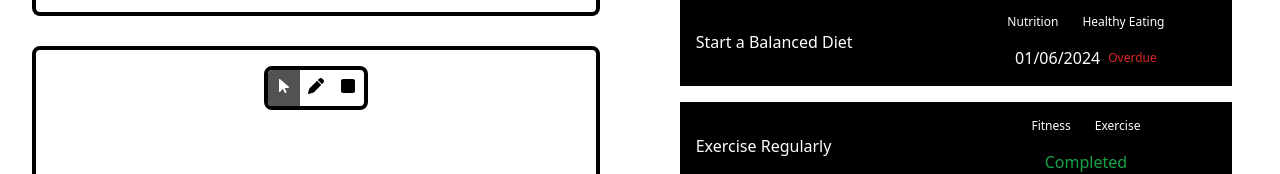
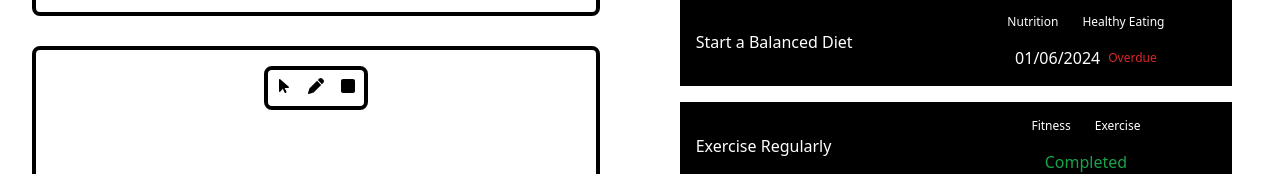
Before and after one commit to TKPending/Kuvitus, a Next.js app: page /goal/1 in a window 1280 px wide. Shown: the part 194-368 px from the top of the page. Built offline with nearby package versions, Linux system fonts and the light colour scheme.

Commit message:
Moving Elements V1

```diff
--- a/src/app/components/custom/progression/ProgressionComponent.tsx
+++ b/src/app/components/custom/progression/ProgressionComponent.tsx
@@ -17,7 +17,8 @@ const ProgressionComponent = ({ subGoals }: Props) => {
       }
     });
 
-    return (completedSubGoals / subGoalAmount) * 100;
+    const progression: number = (completedSubGoals / subGoalAmount) * 100;
+    return parseFloat(progression.toFixed(2));
   };
 
   const percentage: number = calculateProgression();
--- a/src/app/drawing/DrawingCanvas.tsx
+++ b/src/app/drawing/DrawingCanvas.tsx
@@ -6,13 +6,15 @@ import { getCanvasDimension } from "./util/getCanvasDimension";
 import { createElement } from "./util/createElement";
 import CanvasToolBarComponent from "./component/CanvasToolBarComponent";
 import { DrawingType } from "@/app/types/DrawingType";
-import { setDrawingElements, updateDrawingElements } from "../redux/slices/goal/goalSlice";
+import { setDrawingElements, updateDrawingElements } from "@/app/redux/slices/goal/goalSlice";
+import { selectElement } from "./util/selectElement";
 
 const DrawingCanvas = () => {
   const dispatch = useDispatch();
   const elements: DrawingType[] = useSelector((state: RootState) => state.goal.drawingElements);
-  const [isDrawing, setIsDrawing] = useState<boolean>(false);
-  const [elementType, setElementType] = useState<string>("pointer");
+  const [tool, setTool] = useState<string>("none");
+  const [action, setAction] = useState<string>("none");
+  const [selectedElement, setSelectedElement] = useState<DrawingType | null>(null);
 
   useLayoutEffect(() => {
     const canvas = document.getElementById("canvas") as HTMLCanvasElement;
@@ -25,41 +27,62 @@ const DrawingCanvas = () => {
   }, [elements]);
 
   const handleMouseDown = (e: React.MouseEvent) => {
-    if (elementType === "pointer") {
-        return;
-    };
-    setIsDrawing(true);
-
     const { canvasX, canvasY } = getCanvasDimension(e);
 
-    const element = createElement( canvasX, canvasY, canvasX, canvasY, elementType);
+    if (tool === "selection") {
+      const element = selectElement(canvasX, canvasY, elements);
+      if (element) {
+        const offsetX = canvasX - element.x1;
+        const offsetY = canvasY - element.y1;
+        setSelectedElement({...element, x1: canvasX - offsetX , y1: canvasY - offsetY});
+        setAction("moving");
+      }
+    } else {
+      const id: number = elements.length;
+      const element = createElement(id, canvasX, canvasY, canvasX, canvasY, tool);
+
+      setAction("drawing");
       dispatch(setDrawingElements(element));
+    }
   };
 
   const handleMouseMove = (e: React.MouseEvent) => {
-    if (!isDrawing) return;
-
     const { canvasX, canvasY } = getCanvasDimension(e);
 
+    if (action === "drawing") {
       const currentDrawingIndex: number = elements.length - 1;
       const { x1, y1 } = elements[currentDrawingIndex];
-    const updatedElement = createElement(x1, y1, canvasX, canvasY, elementType);
+      const updatedElement = createElement(currentDrawingIndex, x1, y1, canvasX, canvasY, tool);
 
       dispatch(updateDrawingElements(updatedElement));
+    } else if (action === "moving" && selectedElement) {
+      const { x1, y1, x2, y2 } = selectedElement;
+
+      const width: number = x2 - x1;
+      const height: number = y2 - y1;
+
+      const updatedElement: DrawingType = {
+        ...selectedElement,
+        x2: x1 + width,
+        y2: x2 + height,
+      };
+
+      dispatch(updateDrawingElements(updatedElement));
+    }
   };
 
   const handleMouseUp = () => {
-    setIsDrawing(false);
+    setAction("none");
+    setSelectedElement(null);
   };
 
   const handleElementChange = (element: string) => {
-    setElementType(element);
+    setTool(element);
   };
 
   return (
     <div className="flex flex-col items-center justify-center relative h-full w-full border-4 rounded-lg border-black">
-        <CanvasToolBarComponent elementType={elementType} onClick={handleElementChange} />
-
+      <CanvasToolBarComponent tool={tool} onClick={handleElementChange} />
       <canvas
         id="canvas"
         onMouseDown={handleMouseDown}
--- a/src/app/drawing/component/CanvasToolBarComponent.tsx
+++ b/src/app/drawing/component/CanvasToolBarComponent.tsx
@@ -7,13 +7,13 @@ import {
 import { DrawingElementsType } from "@/app/types/DrawingElementType";
 
 type Props = {
-  elementType: string;
+  tool: string;
   onClick: (element: string) => void;
 };
 
-const CanvasToolBarComponent = ({ elementType, onClick }: Props) => {
+const CanvasToolBarComponent = ({ tool, onClick }: Props) => {
   const elementOptions: DrawingElementsType[] = [
-    { type: "pointer", icon: faArrowPointer },
+    { type: "selection", icon: faArrowPointer },
     { type: "line", icon: faPen },
     { type: "rectangle", icon: faSquare },
   ];
@@ -24,7 +24,7 @@ const CanvasToolBarComponent = ({ elementType, onClick }: Props) => {
         <div
           key={index}
           className={`${
-            element.type === elementType && "bg-neutral-600 text-white"
+            element.type === tool && "bg-neutral-600 text-white"
           }  hover:bg-black hover:text-white transition duration-200 cursor-pointer`}
         >
           <FontAwesomeIcon
--- a/src/app/drawing/util/createElement.ts
+++ b/src/app/drawing/util/createElement.ts
@@ -4,6 +4,7 @@ import { RoughGenerator } from "roughjs/bin/generator";
 const generator: RoughGenerator = rough.generator();
 
 export const createElement = (
+  id: number,
   x1: number,
   y1: number,
   x2: number,
@@ -19,5 +20,5 @@ export const createElement = (
       ? generator.line(x1, y1, x2, y2)
       : generator.rectangle(x1, y1, x2 - x1, y2 - y1);
 
-  return { x1, y1, x2, y2, roughElement };
+  return { id,  x1, y1, x2, y2, roughElement };
 };
--- /dev/null
+++ b/src/app/drawing/util/selectElement.ts
@@ -0,0 +1,33 @@
+import { DrawingType } from "@/app/types/DrawingType";
+
+const distance = (a: { x: number; y: number }, b: { x: number; y: number }) => {
+  return Math.sqrt(Math.pow(a.x - b.x, 2) + Math.pow(a.y - b.y, 2));
+};
+
+export const selectElement = (
+  canvasX: number,
+  canvasY: number,
+  elements: DrawingType[]
+) => {
+  return elements.find((element) => {
+    const shape: string = element.roughElement.shape;
+
+    if (shape === "rectangle") {
+      const minX = Math.min(element.x1, element.x2);
+      const maxX = Math.max(element.x1, element.x2);
+      const minY = Math.min(element.y1, element.y2);
+      const maxY = Math.max(element.y1, element.y2);
+
+      return (
+        canvasX > minX && canvasX <= maxX && canvasY > minY && canvasY <= maxY
+      );
+    } else {
+      const a = { x: element.x1, y: element.y1 };
+      const b = { x: element.x2, y: element.y2 };
+      const c = { x: canvasX, y: canvasY };
+      const offset = distance(a, b) - (distance(a, c) + distance(b, c));
+
+      return Math.abs(offset) < 1;
+    }
+  });
+};
--- a/src/app/redux/slices/goal/drawingReducer.ts
+++ b/src/app/redux/slices/goal/drawingReducer.ts
@@ -1,21 +1,19 @@
 import { PayloadAction } from "@reduxjs/toolkit";
 import { GoalType } from "@/app/types/GoalType";
 import { DrawingType } from "@/app/types/DrawingType";
+import { serializeDrawingElement } from "@/app/util/serializeDrawingElement";
 
 export const addDrawingElementReducer = (
   state: GoalType,
   action: PayloadAction<DrawingType>
 ) => {
-  state.drawingElements.push(action.payload);
+  state.drawingElements.push(serializeDrawingElement(action.payload));
 };
 
 export const updateDrawingElementReducer = (
   state: GoalType,
   action: PayloadAction<DrawingType>
 ) => {
-  const index: number = state.drawingElements.length - 1;
-  const drawingElementsCopy: DrawingType[] = [...state.drawingElements];
-  drawingElementsCopy[index] = action.payload;
-
-  state.drawingElements = drawingElementsCopy;
+  const index = action.payload.id;
+  state.drawingElements[index] = serializeDrawingElement(action.payload);
 };
--- a/src/app/types/DrawingType.ts
+++ b/src/app/types/DrawingType.ts
@@ -1,9 +1,10 @@
 import { Drawable } from "roughjs/bin/core";
 
 export interface DrawingType {
+  id: number,
   roughElement: Drawable,
   x1: number;
+  y1: number;
   x2: number;
-  y1: number;
   y2: number;
 };
--- /dev/null
+++ b/src/app/util/serializeDrawingElement.ts
@@ -0,0 +1,16 @@
+import { DrawingType } from "@/app/types/DrawingType";
+
+export const serializeDrawingElement = (element: DrawingType): DrawingType => {
+  const { roughElement, ...rest } = element;
+  const serializedRoughElement = {
+    ...roughElement,
+    options: {
+      ...roughElement.options,
+      randomizer: undefined,
+    },
+  };
+  return {
+    ...rest,
+    roughElement: serializedRoughElement,
+  };
+};
```
Lines whose indentation alone changed are shown as unchanged.
